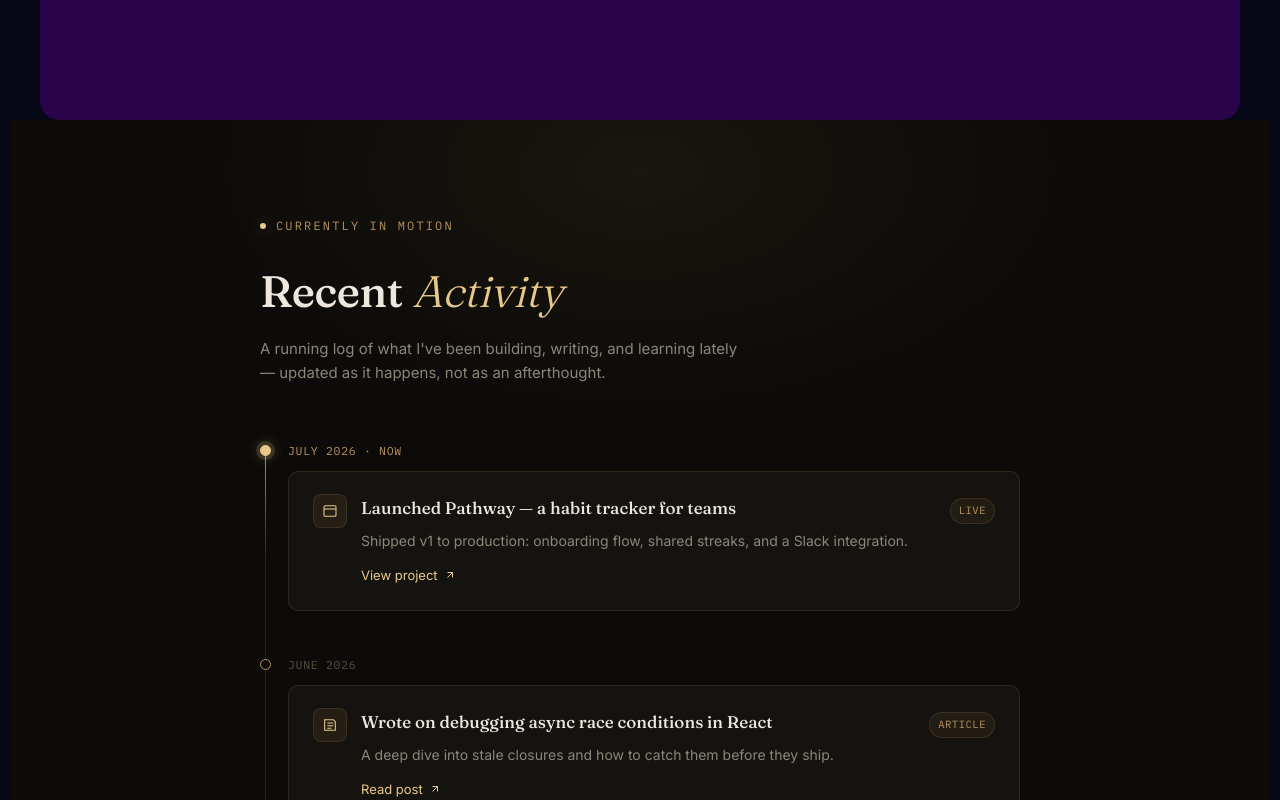
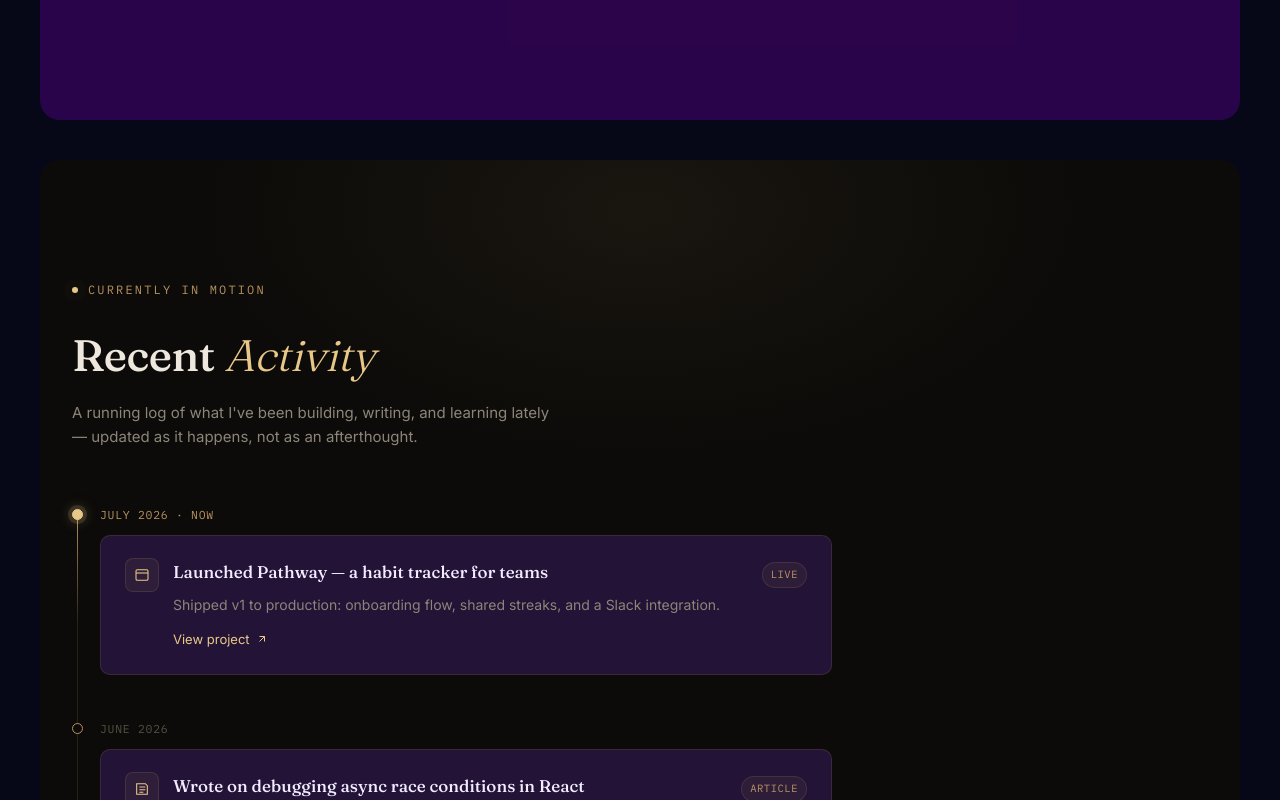
Before and after one commit to nuralamjoy/my_portfolio, a React (Vite) app: page / in a window 1280 px wide. Shown: the part 1480-2280 px from the top of the page. Built offline with nearby package versions, Linux system fonts and the light colour scheme.

Commit message:
design recent activities

```diff
--- a/src/components/About/CurrentActivities.css
+++ b/src/components/About/CurrentActivities.css
@@ -12,11 +12,16 @@
   --text-faint: #55503F;
 
   background: var(--bg);
+  max-width: 1200px;
   color: var(--text);
   font-family: 'Inter', sans-serif;
-  padding: 96px 24px;
+  /* padding: 96px 24px; */
   position: relative;
   overflow: hidden;
+  border-radius: 20px;
+  margin: 0 auto;
+  padding: 120px 32px;
+  margin-top: 40px;
 }
 
 .ra-section *{ box-sizing: border-box; }
@@ -33,7 +38,7 @@
 
 .ra-wrap{
   max-width: 760px;
-  margin: 0 auto;
+  /* margin: 0 auto; */
   position: relative;
 }
 
@@ -124,7 +129,7 @@
 .ra-item.is-current .ra-date{ color: var(--gold); }
 
 .ra-card{
-  background: var(--surface);
+  background: var(--glow2);
   border: 1px solid var(--line);
   border-radius: 10px;
   padding: 22px 24px;
@@ -167,7 +172,7 @@
   font-family: 'Fraunces', serif;
   font-weight: 500;
   font-size: 17px;
-  color: var(--text);
+  color: var(--txt);
   margin: 0;
 }
 
```
